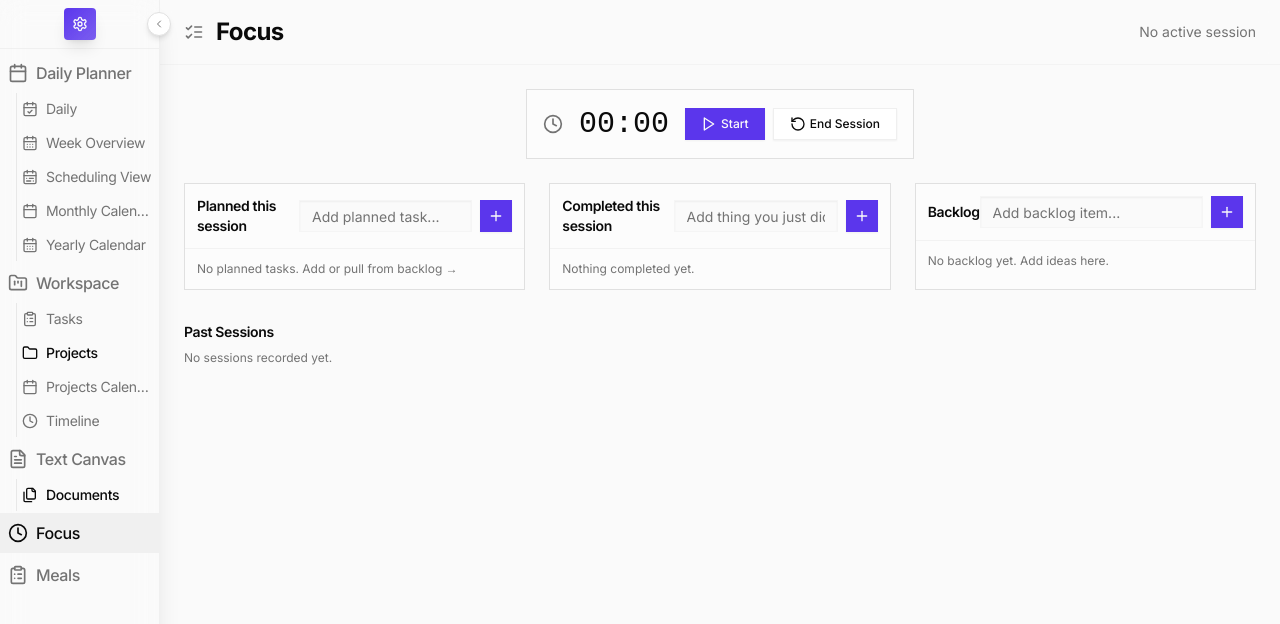
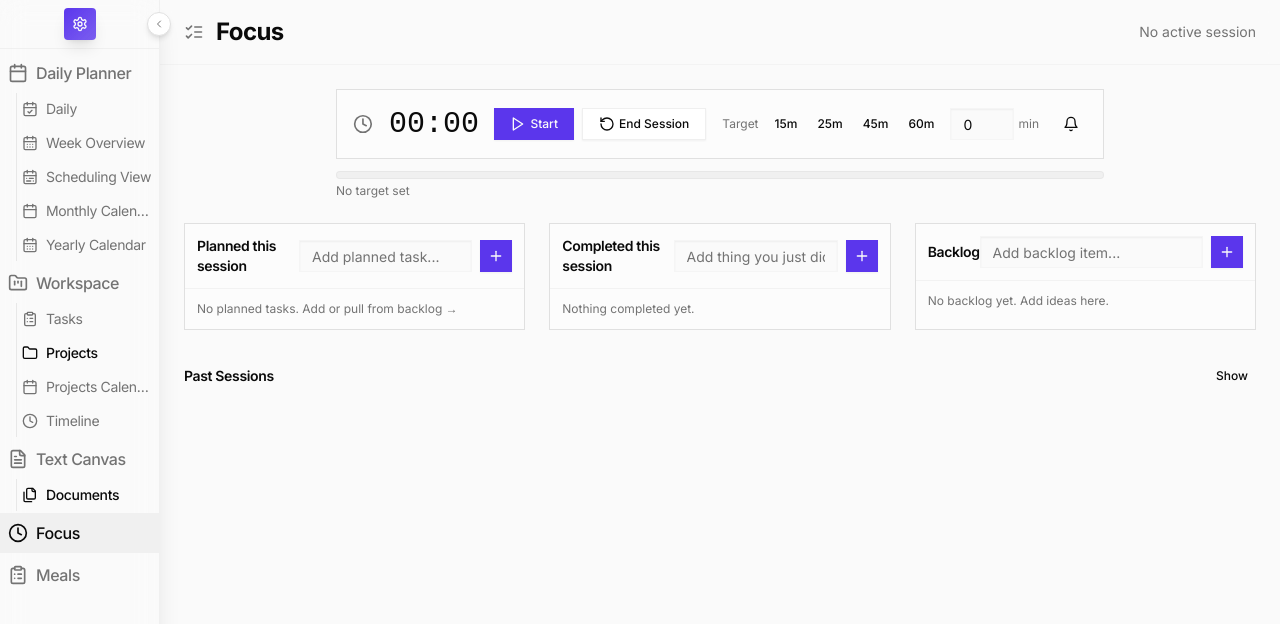
Before and after one commit to obihughes/omega-planner, a Next.js app: page /focus in a window 1280 px wide. Shown: the top 624 px of the page. Built offline with nearby package versions, Linux system fonts and the light colour scheme.

Commit message:
feat(focus): enhance Focus Mode with collapsible Past Sessions, session target length options, and sound notifications; update persistence mechanisms

```diff
--- a/app/focus/page.tsx
+++ b/app/focus/page.tsx
@@ -5,7 +5,7 @@ import { AppLayout } from '@/components/ui/AppLayout';
 import { Button } from '@/components/ui/button';
 import { Input } from '@/components/ui/input';
 import { cn } from '@/lib/utils';
-import { CheckSquare2, Pause, Play, RotateCcw, Trash2, Plus, GripVertical, Clock, ListChecks } from 'lucide-react';
+import { CheckSquare2, Pause, Play, RotateCcw, Trash2, Plus, GripVertical, Clock, ListChecks, Bell, BellOff } from 'lucide-react';
 
 type FocusTask = {
   id: string;
@@ -28,6 +28,9 @@ type FocusState = {
 
 const STORAGE_KEY = 'omega-planner-focus-state-v1';
 const SESSIONS_KEY = 'omega-planner-focus-sessions-v1';
+const PAST_SESSIONS_OPEN_KEY = 'omega-planner-focus-show-past-v1';
+const SESSION_TARGET_KEY = 'omega-planner-focus-target-seconds-v1';
+const SOUND_ENABLED_KEY = 'omega-planner-focus-sound-enabled-v1';
 
 function formatHMS(totalSeconds: number) {
   const minutes = Math.floor(totalSeconds / 60);
@@ -80,6 +83,11 @@ export default function FocusPage() {
   const [newCompletedTitle, setNewCompletedTitle] = useState('');
   const intervalRef = useRef<NodeJS.Timeout | null>(null);
   const [dragOverZone, setDragOverZone] = useState<'planned' | 'backlog' | null>(null);
+  const [targetSeconds, setTargetSeconds] = useState<number>(0);
+  const [soundEnabled, setSoundEnabled] = useState<boolean>(true);
+  const audioCtxRef = useRef<AudioContext | null>(null);
+  const notifiedFiveRef = useRef<boolean>(false);
+  const notifiedTimeUpRef = useRef<boolean>(false);
 
   type FocusSession = {
     id: string;
@@ -90,6 +98,7 @@ export default function FocusPage() {
   };
   const [sessions, setSessions] = useState<FocusSession[]>([]);
   const [sessionsLoaded, setSessionsLoaded] = useState(false);
+  const [showPastSessions, setShowPastSessions] = useState<boolean>(false);
 
   // Load persisted state after mount to avoid hydration mismatch
   useEffect(() => {
@@ -119,6 +128,36 @@ export default function FocusPage() {
       if (raw) setSessions(JSON.parse(raw) as FocusSession[]);
     } catch {}
     setSessionsLoaded(true);
+  }, []);
+
+  // Load Past Sessions visibility preference after mount
+  useEffect(() => {
+    if (typeof window === 'undefined') return;
+    try {
+      const raw = localStorage.getItem(PAST_SESSIONS_OPEN_KEY);
+      if (raw != null) setShowPastSessions(raw === '1' || raw === 'true');
+    } catch {}
+  }, []);
+
+  // Load session target after mount
+  useEffect(() => {
+    if (typeof window === 'undefined') return;
+    try {
+      const raw = localStorage.getItem(SESSION_TARGET_KEY);
+      if (raw != null) {
+        const v = parseInt(raw, 10);
+        if (!Number.isNaN(v) && v >= 0) setTargetSeconds(v);
+      }
+    } catch {}
+  }, []);
+
+  // Load sound enabled after mount
+  useEffect(() => {
+    if (typeof window === 'undefined') return;
+    try {
+      const raw = localStorage.getItem(SOUND_ENABLED_KEY);
+      if (raw != null) setSoundEnabled(raw === '1' || raw === 'true');
+    } catch {}
   }, []);
 
   // --- Session editing state ---
@@ -216,6 +255,91 @@ export default function FocusPage() {
     }
   }, [state]);
 
+  // Persist Past Sessions visibility
+  useEffect(() => {
+    if (typeof window !== 'undefined') {
+      try { localStorage.setItem(PAST_SESSIONS_OPEN_KEY, showPastSessions ? '1' : '0'); } catch {}
+    }
+  }, [showPastSessions]);
+
+  // Persist target seconds
+  useEffect(() => {
+    if (typeof window !== 'undefined') {
+      try { localStorage.setItem(SESSION_TARGET_KEY, String(targetSeconds)); } catch {}
+    }
+  }, [targetSeconds]);
+
+  // Persist sound enabled
+  useEffect(() => {
+    if (typeof window !== 'undefined') {
+      try { localStorage.setItem(SOUND_ENABLED_KEY, soundEnabled ? '1' : '0'); } catch {}
+    }
+  }, [soundEnabled]);
+
+  // Reset notifications when target changes
+  useEffect(() => {
+    notifiedFiveRef.current = false;
+    notifiedTimeUpRef.current = false;
+  }, [targetSeconds]);
+
+  const ensureAudioContext = (): AudioContext | null => {
+    if (typeof window === 'undefined' || !soundEnabled) return null;
+    if (!audioCtxRef.current) {
+      const AudioCtx: any = (window as any).AudioContext || (window as any).webkitAudioContext;
+      if (!AudioCtx) return null;
+      audioCtxRef.current = new AudioCtx();
+    }
+    // Try to resume in case it was suspended due to autoplay policies
+    try { audioCtxRef.current.resume(); } catch {}
+    return audioCtxRef.current;
+  };
+
+  const playTone = (frequency: number, durationMs: number, volume = 0.05) => {
+    const ctx = ensureAudioContext();
+    if (!ctx) return;
+    const oscillator = ctx.createOscillator();
+    const gain = ctx.createGain();
+    oscillator.type = 'sine';
+    oscillator.frequency.value = frequency;
+    gain.gain.value = volume;
+    oscillator.connect(gain);
+    gain.connect(ctx.destination);
+    const now = ctx.currentTime;
+    // Fade out to avoid clicks
+    gain.gain.setValueAtTime(volume, now);
+    gain.gain.exponentialRampToValueAtTime(0.0001, now + durationMs / 1000);
+    oscillator.start(now);
+    oscillator.stop(now + durationMs / 1000);
+  };
+
+  const playBeep = (kind: 'warning' | 'timeup') => {
+    if (!soundEnabled) return;
+    if (kind === 'warning') {
+      playTone(880, 200);
+      setTimeout(() => playTone(880, 200), 250);
+    } else {
+      playTone(660, 180);
+      setTimeout(() => playTone(880, 180), 220);
+      setTimeout(() => playTone(660, 220), 440);
+    }
+  };
+
+  // Notify on important times
+  useEffect(() => {
+    if (!state.isRunning || targetSeconds <= 0) return;
+    const remaining = targetSeconds - state.elapsedSeconds;
+    // 5 minutes remaining (only if target is at least 5 minutes)
+    if (targetSeconds >= 300 && remaining <= 300 && remaining > 0 && !notifiedFiveRef.current) {
+      playBeep('warning');
+      notifiedFiveRef.current = true;
+    }
+    // Time up
+    if (state.elapsedSeconds >= targetSeconds && !notifiedTimeUpRef.current) {
+      playBeep('timeup');
+      notifiedTimeUpRef.current = true;
+    }
+  }, [state.elapsedSeconds, state.isRunning, targetSeconds]);
+
   // Stopwatch timer
   useEffect(() => {
     if (!state.isRunning) return;
@@ -231,9 +355,17 @@ export default function FocusPage() {
     };
   }, [state.isRunning]);
 
-  const start = () => setState(s => ({ ...s, isRunning: true, sessionStartedAt: s.sessionStartedAt ?? new Date().toISOString() }));
+  const start = () => {
+    // Prime audio on user gesture
+    ensureAudioContext();
+    notifiedFiveRef.current = false;
+    notifiedTimeUpRef.current = false;
+    setState(s => ({ ...s, isRunning: true, sessionStartedAt: s.sessionStartedAt ?? new Date().toISOString() }));
+  };
   const pause = () => setState(s => ({ ...s, isRunning: false }));
   const endSession = () => {
+    notifiedFiveRef.current = false;
+    notifiedTimeUpRef.current = false;
     setState(s => {
       if (!s.sessionStartedAt) {
         return { ...s, isRunning: false };
@@ -386,10 +518,10 @@ export default function FocusPage() {
         {/* Content */}
         <div className="container mx-auto px-6 py-6 flex-1 overflow-y-auto">
           {/* Timer / Controls */}
-          <div className="flex items-center justify-center mb-6">
-            <div className="flex items-center gap-4 p-4 border border-border rounded-lg bg-card/50">
+          <div className="flex flex-col items-center justify-center mb-6 gap-3">
+            <div className="flex items-center gap-4 p-4 border border-border rounded-lg bg-card/50 w-full max-w-3xl">
               <Clock className="w-5 h-5 text-muted-foreground" />
-              <div className="font-mono text-3xl">{loaded ? formatHMS(state.elapsedSeconds) : '00:00'}</div>
+              <div className="font-mono text-3xl min-w-[88px]">{loaded ? formatHMS(state.elapsedSeconds) : '00:00'}</div>
               <div className="flex items-center gap-2">
                 {!state.isRunning ? (
                   <Button size="sm" onClick={start} className="flex items-center gap-1">
@@ -403,6 +535,53 @@ export default function FocusPage() {
                 <Button size="sm" variant="outline" onClick={endSession} className="flex items-center gap-1">
                   <RotateCcw className="w-4 h-4" /> End Session
                 </Button>
+              </div>
+              <div className="ml-auto flex items-center gap-2">
+                <span className="text-xs text-muted-foreground">Target</span>
+                <div className="flex items-center gap-1">
+                  <Button size="sm" variant={targetSeconds === 15 * 60 ? 'secondary' : 'ghost'} className="h-7 px-2" onClick={() => setTargetSeconds(15 * 60)}>15m</Button>
+                  <Button size="sm" variant={targetSeconds === 25 * 60 ? 'secondary' : 'ghost'} className="h-7 px-2" onClick={() => setTargetSeconds(25 * 60)}>25m</Button>
+                  <Button size="sm" variant={targetSeconds === 45 * 60 ? 'secondary' : 'ghost'} className="h-7 px-2" onClick={() => setTargetSeconds(45 * 60)}>45m</Button>
+                  <Button size="sm" variant={targetSeconds === 60 * 60 ? 'secondary' : 'ghost'} className="h-7 px-2" onClick={() => setTargetSeconds(60 * 60)}>60m</Button>
+                </div>
+                <div className="flex items-center gap-1">
+                  <Input
+                    type="number"
+                    min={0}
+                    value={Math.floor(targetSeconds / 60)}
+                    onChange={(e) => {
+                      const minutes = Math.max(0, parseInt(e.target.value || '0', 10));
+                      if (!Number.isNaN(minutes)) setTargetSeconds(minutes * 60);
+                    }}
+                    className="h-8 w-16 text-sm"
+                  />
+                  <span className="text-xs text-muted-foreground">min</span>
+                </div>
+                <div className="pl-2">
+                  <Button size="sm" variant="ghost" onClick={() => setSoundEnabled(v => !v)} className="h-7 px-2" title={soundEnabled ? 'Sound enabled' : 'Sound disabled'}>
+                    {soundEnabled ? <Bell className="w-4 h-4" /> : <BellOff className="w-4 h-4" />}
+                  </Button>
+                </div>
+              </div>
+            </div>
+
+            {/* Progress and remaining time */}
+            <div className="w-full max-w-3xl">
+              <div className="progress-bar h-2 w-full border border-border/50">
+                <div
+                  className="progress-fill"
+                  style={{ width: `${targetSeconds > 0 ? Math.min(100, Math.floor((state.elapsedSeconds / targetSeconds) * 100)) : 0}%` }}
+                />
+              </div>
+              <div className="mt-1 flex items-center justify-between text-xs text-muted-foreground">
+                <span>
+                  {targetSeconds > 0
+                    ? `${formatHMS(Math.max(0, targetSeconds - state.elapsedSeconds))} remaining`
+                    : 'No target set'}
+                </span>
+                {targetSeconds > 0 && (
+                  <span>{Math.min(100, Math.floor((state.elapsedSeconds / targetSeconds) * 100))}%</span>
+                )}
               </div>
             </div>
           </div>
@@ -552,10 +731,17 @@ export default function FocusPage() {
             </div>
           </div>
 
-          {/* Sessions History (hidden during an active session) */}
+          {/* Sessions History (hidden during an active session; collapsible otherwise) */}
           {!state.sessionStartedAt && (
             <div className="mt-8">
-              <h3 className="text-sm font-semibold mb-2">Past Sessions</h3>
+              <div className="flex items-center justify-between mb-2">
+                <h3 className="text-sm font-semibold">Past Sessions</h3>
+                <Button size="sm" variant="ghost" onClick={() => setShowPastSessions(v => !v)} className="h-7 px-2">
+                  {showPastSessions ? 'Hide' : 'Show'}
+                </Button>
+              </div>
+              {showPastSessions && (
+                <>
                   {!sessionsLoaded ? (
                     <div className="text-xs text-muted-foreground">Loading sessions…</div>
                   ) : sessions.length === 0 ? (
@@ -651,6 +837,8 @@ export default function FocusPage() {
                       ))}
                     </div>
                   )}
+                </>
+              )}
             </div>
           )}
         </div>
```
Also changed, not shown: 3 other files (tests, documents, lock files or other folders). Lines whose indentation alone changed are shown as unchanged.
